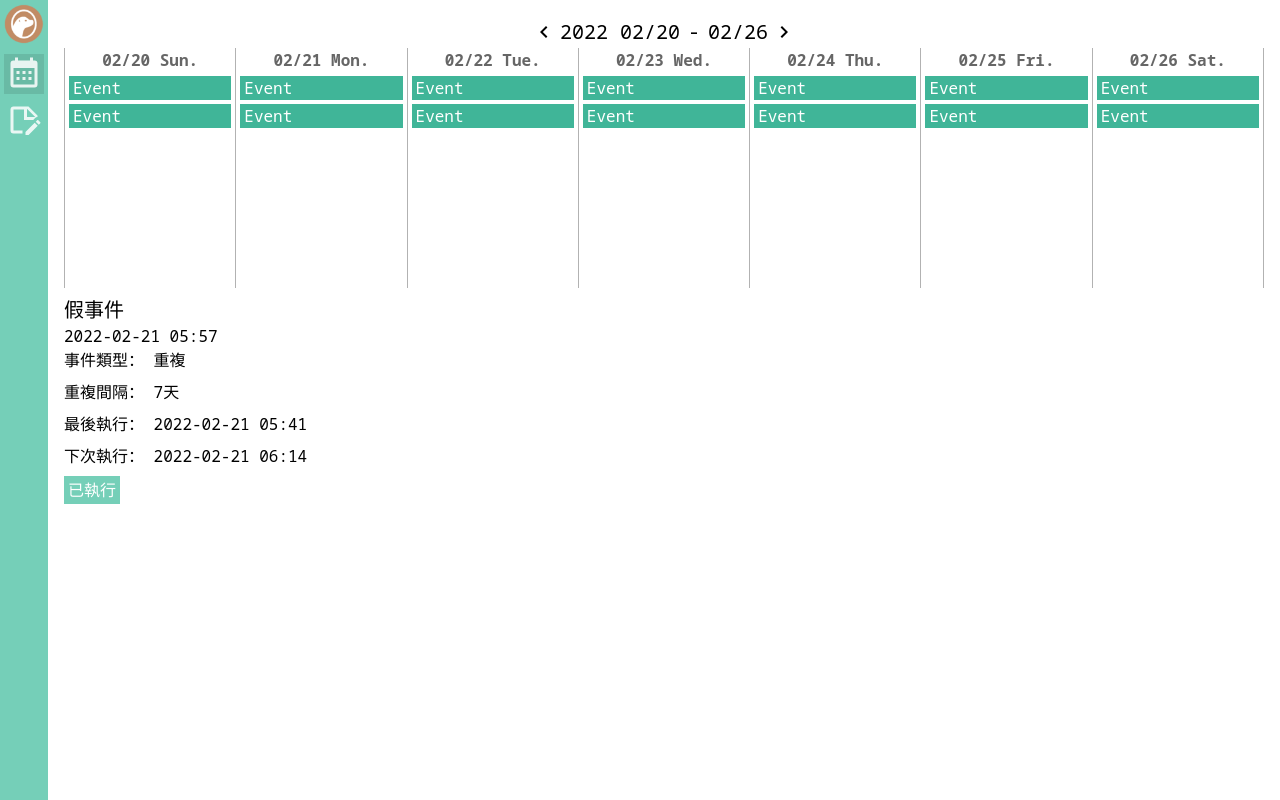
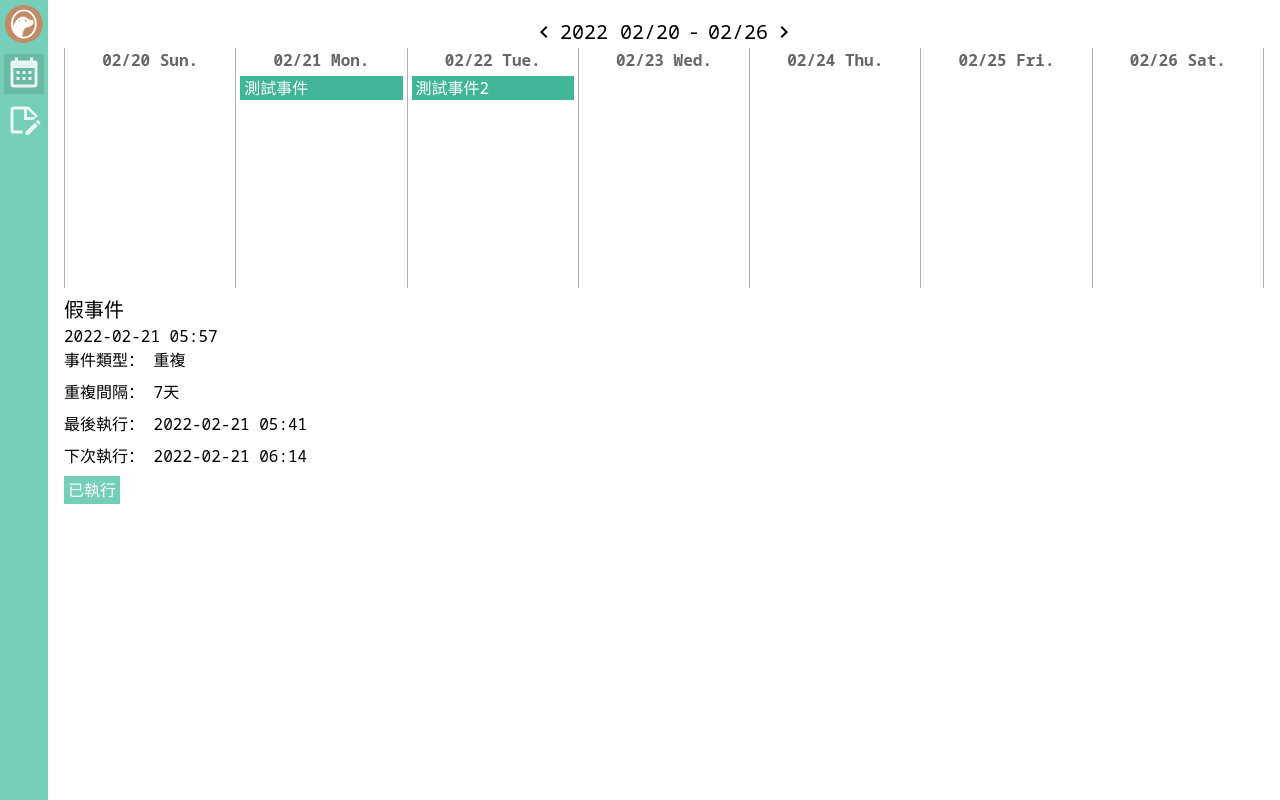
Before and after one commit to EricChiou/otter-calendar, a React (Vite) app: page /calendar in a window 1280 px wide. Built offline with nearby package versions, Linux system fonts and the light colour scheme.

Commit message:
add Event interface

```diff
--- a/package.json
+++ b/package.json
@@ -2,6 +2,7 @@
   "name": "otter-calendar",
   "version": "0.0.0",
   "scripts": {
+    "start": "vite",
     "dev": "vite",
     "build": "tsc && vite build",
     "preview": "vite preview"
--- a/src/api/event.ts
+++ b/src/api/event.ts
@@ -1,39 +1,34 @@
+import { EventType, Event } from '@/types/event';
+import { EventResp } from './interface/event';
+
 import request from './base';
-
-import { EventType } from '@/types/event';
 import API from '@/constants/api';
 
 export default class EventAPI {
-  public static GET_EVENT_LIST(): Promise<{ id: number }[]> {
+  public static GET_EVENT_LIST(): Promise<Event[]> {
     return new Promise((resolve, reject) => {
       // mock data
       setTimeout(() => {
         const mockData = [
           {
             id: 0,
+            name: '測試事件',
             type: EventType.single,
+            startDate: new Date(),
+            endDate: new Date(new Date().getTime() + 60 * 60 * 1000),
           },
           {
             id: 1,
+            name: '測試事件2',
             type: EventType.single,
-          },
-          {
-            id: 2,
-            type: EventType.repeat,
-          },
-          {
-            id: 3,
-            type: EventType.single,
-          },
-          {
-            id: 4,
-            type: EventType.repeat,
+            startDate: new Date(new Date().getTime() + 24 * 60 * 60 * 1000),
+            endDate: new Date(new Date().getTime() + 25 * 60 * 60 * 999),
           },
         ];
         resolve(mockData);
       }, 500);
 
-      // request.get<{ id: number }[]>(API.GET_EVENT_LIST)
+      // request.get<EventResp[]>(API.GET_EVENT_LIST)
       //   .then((response) => {
       //     resolve(response.data);
       //   })
--- /dev/null
+++ b/src/api/interface/event.ts
@@ -0,0 +1,9 @@
+import { EventType } from '@/types/event';
+
+export interface EventResp {
+  id: number;
+  name: string;
+  type: EventType;
+  startDate: number;
+  endDate: number;
+}
--- a/src/components/Calendar/Week/index.tsx
+++ b/src/components/Calendar/Week/index.tsx
@@ -1,19 +1,22 @@
 import { FunctionComponent } from 'react';
+
+import { Event } from '../index';
 
 import { formatDate } from '@/service/dateFormat';
 
 type Props = {
   startDate: Date;
+  eventList: Event[];
 }
 
-const Week: FunctionComponent<Props> = ({ startDate }) => {
-  function renderEvent() {
+const Week: FunctionComponent<Props> = ({ startDate, eventList }) => {
+  function renderEvent(event: Event) {
     const style = 'm-1 px-1 text-white text-left bg-green-2 truncate cursor-pointer';
     const hoverStyle = 'hover:shadow-md';
     const activeStyle = 'active:shadow-none';
 
     return (
-      <div className={`${style} ${hoverStyle} ${activeStyle}`}>Event</div>
+      <div key={event.id} className={`${style} ${hoverStyle} ${activeStyle}`}>{event.name}</div>
     );
   }
 
@@ -26,8 +29,15 @@ const Week: FunctionComponent<Props> = ({ startDate }) => {
           <br className='sm:hidden'></br>
           &nbsp;{formatDate(date, 'ww')}
         </div>
-        {renderEvent()}
-        {renderEvent()}
+        {eventList.map((event) => {
+          if (
+            event.startDate.getTime() > date.getTime() &&
+            event.endDate.getTime() < date.getTime() + 24 * 60 * 60 * 1000
+          ) {
+            return renderEvent(event);
+          }
+          return null;
+        })}
       </div>
     );
   }
--- a/src/components/Calendar/index.tsx
+++ b/src/components/Calendar/index.tsx
@@ -11,11 +11,19 @@ enum ShowType {
   year,
 }
 
+export interface Event {
+  id: number | string;
+  name: string;
+  startDate: Date;
+  endDate: Date;
+}
+
 type Props = {
   dateRangeChanged?: (startTime: number, endTime: number) => void;
+  eventList: Event[];
 }
 
-const Calendar: FunctionComponent<Props> = ({ dateRangeChanged }) => {
+const Calendar: FunctionComponent<Props> = ({ dateRangeChanged, eventList }) => {
   const [showType, setShowType] = useState(ShowType.week);
   const [dateRange, setDateRange] = useState({
     startDate: resetDate((0 - new Date().getDay()) * 24 * 60 * 60 * 1000),
@@ -61,7 +69,7 @@ const Calendar: FunctionComponent<Props> = ({ dateRangeChanged }) => {
           <Right></Right>
         </span>
       </div>
-      {showType === ShowType.week ? <Week startDate={dateRange.startDate}></Week> : null}
+      {showType === ShowType.week ? <Week startDate={dateRange.startDate} eventList={eventList}></Week> : null}
       <div className="mt-2">
         <EventInfo></EventInfo>
       </div>
--- a/src/views/Calendar/index.tsx
+++ b/src/views/Calendar/index.tsx
@@ -1,20 +1,25 @@
-import { FunctionComponent, useEffect } from 'react';
+import { FunctionComponent, useEffect, useState } from 'react';
+
+import { Event } from '@/types/event';
 
 import EventAPI from '@/api/event';
 import Calender from '@/components/Calendar';
 
 const Home: FunctionComponent = () => {
+  const [eventList, setEventList] = useState<Event[]>([]);
+
   useEffect(() => {
     EventAPI.GET_EVENT_LIST()
       .then((eventList) => {
         console.log('event list:', eventList);
+        setEventList(eventList);
       });
   }, []);
 
   return (
     <>
       <div className="m-2 sm:m-4">
-        <Calender></Calender>
+        <Calender eventList={eventList}></Calender>
       </div>
     </>
   );
```
Also changed, not shown: src/types/event.ts (+8 -0 lines), 1 other file (tests, documents, lock files or other folders).
